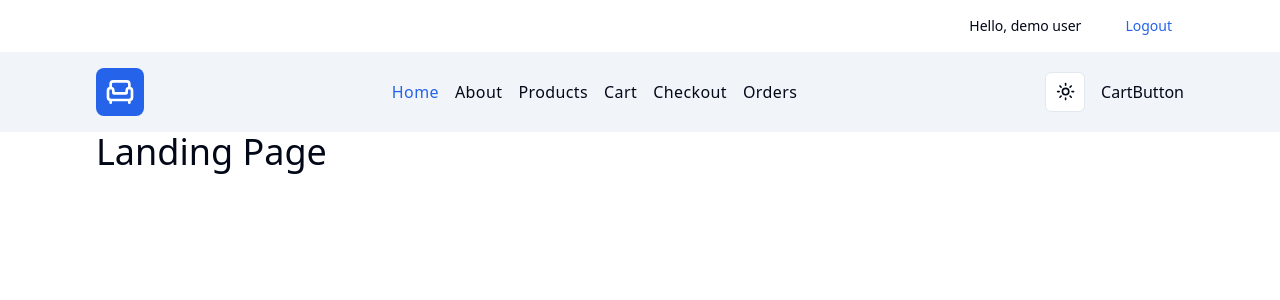
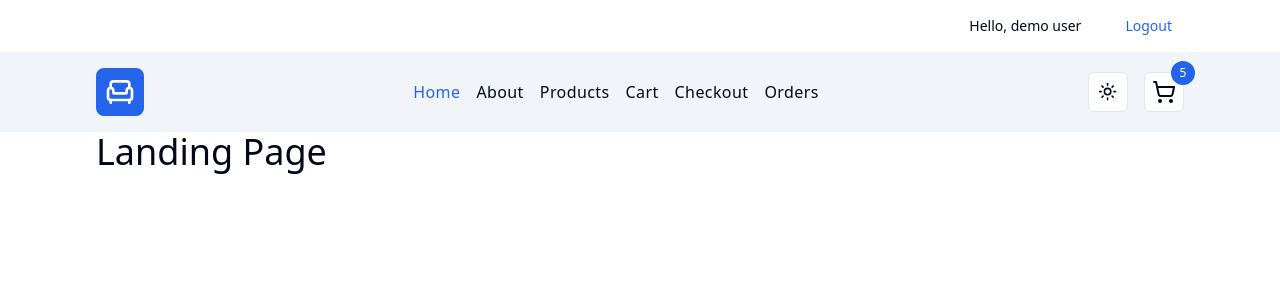
Before and after one commit to fortunekenny/typescript-store-app, a React (Vite) app: page / in a window 1280 px wide. Shown: the top 300 px of the page. Built offline with nearby package versions, Linux system fonts and the light colour scheme.

Commit message:
error page

```diff
--- a/src/App.tsx
+++ b/src/App.tsx
@@ -14,12 +14,15 @@ import {
 } from "./pages";
 
 import { RouterProvider, createBrowserRouter } from "react-router-dom";
+import ErrorElement from "./components/ErrorElement";
+
 
 
 const router = createBrowserRouter([
   {
     path: "/",
     element: <HomeLayout />,
+    errorElement: <Error />,
 
     children: [
       {
@@ -38,7 +41,11 @@ const router = createBrowserRouter([
         path: "cart",
         element: <Cart />,
       },
-      { path: "about", element: <About /> },
+      {
+        path: "about",
+        element: <About />,
+        errorElement: <ErrorElement />
+      },
       {
         path: "checkout",
         element: <Checkout />,
@@ -52,10 +59,12 @@ const router = createBrowserRouter([
   {
     path: "/login",
     element: <Login />,
+    errorElement: <Error />,
   },
   {
     path: "/register",
     element: <Register />,
+    errorElement: <Error />,
   },
 ]);
 
--- a/src/components/CartButton.tsx
+++ b/src/components/CartButton.tsx
@@ -1,6 +1,24 @@
+import { Button } from "./ui/button";
+import { ShoppingCart } from "lucide-react";
+import { Link } from "react-router-dom";
+
 function CartButton() {
+  const numItemsInCart = 5;
+
   return (
-    <div>CartButton</div>
-  )
+    <Button
+      asChild
+      variant="outline"
+      size="icon"
+      className="flex justify-center items-center relative"
+    >
+      <Link to="/cart">
+        <ShoppingCart />
+        <span className="absolute -top-3 -right-3 bg-primary text-white rounded-full h-6 w-6 flex items-center justify-center text-xs">
+          {numItemsInCart}
+        </span>
+      </Link>
+    </Button>
+  );
 }
-export default CartButton
+export default CartButton;
--- /dev/null
+++ b/src/components/ErrorElement.tsx
@@ -0,0 +1,8 @@
+import { useRouteError } from "react-router-dom";
+const ErrorElement = () => {
+  const error = useRouteError();
+  console.log(error);
+
+  return <h4 className="font-bold text-4xl">there was an error... </h4>;
+};
+export default ErrorElement;
--- a/src/pages/Error.tsx
+++ b/src/pages/Error.tsx
@@ -1,4 +1,35 @@
- function Error() {
-    return <h1 className="text-4xl">Error Page</h1>;
+import { useRouteError, Link, isRouteErrorResponse } from "react-router-dom";
+import { Button } from "@/components/ui/button";
+
+const Error = () => {
+  // type:unknown
+  const error = useRouteError();
+  console.log(error);
+  if (isRouteErrorResponse(error) && error.status === 404) {
+    return (
+      <main className="grid min-h-[100vh] place-items-center px-8 ">
+        <div className="text-center">
+          <p className="text-9xl font-semibold text-primary">404</p>
+          <h1 className="mt-4 text-3xl font-bold tracking-tight sm:text-5xl">
+            Page not found
+          </h1>
+          <p className="mt-6 text-lg leading-7">
+            Sorry, we couldn’t find the page you’re looking for.
+          </p>
+          <div className="mt-10 ">
+            <Button asChild size="lg" variant="secondary">
+              <Link to="/">Go back home</Link>
+            </Button>
+          </div>
+        </div>
+      </main>
+    );
   }
-  export default Error;
+
+  return (
+    <main className="grid min-h-[100vh] place-items-center px-8 ">
+      <h4 className="text-center font-bold text-4xl">there was an error... </h4>
+    </main>
+  );
+};
+export default Error;
```
